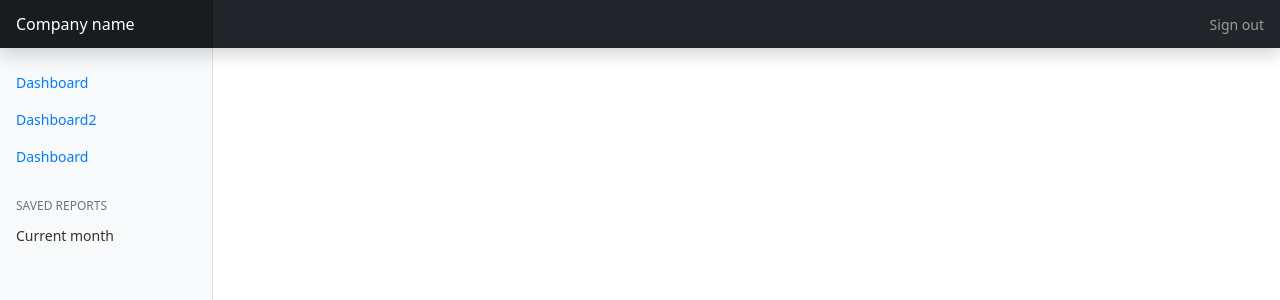
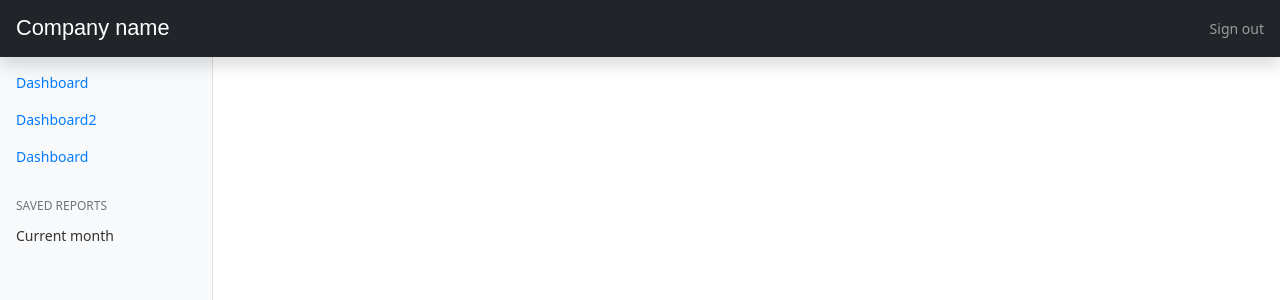
Before and after one commit to RViscarra17/bolsa-en-linea-front, an Angular app: page / in a window 1280 px wide. Shown: the top 300 px of the page. Built offline with nearby package versions, Linux system fonts and the light colour scheme.

Commit message:
Listar usuarios

```diff
--- a/angular.json
+++ b/angular.json
@@ -1,5 +1,8 @@
 {
   "$schema": "./node_modules/@angular/cli/lib/config/schema.json",
+  "cli": {
+    "analytics": "36ca45fb-66a8-4c7a-8656-63b6d573709c"
+  },
   "version": 1,
   "newProjectRoot": "projects",
   "projects": {
--- /dev/null
+++ b/src/app/admin/usuarios/pages/listar/listar.component.html
@@ -0,0 +1 @@
+<p>listar works!</p>
--- /dev/null
+++ b/src/app/admin/usuarios/pages/listar/listar.component.ts
@@ -0,0 +1,15 @@
+import { Component, OnInit } from '@angular/core';
+
+@Component({
+  selector: 'app-listar',
+  templateUrl: './listar.component.html',
+  styleUrls: ['./listar.component.css']
+})
+export class ListarComponent implements OnInit {
+
+  constructor() { }
+
+  ngOnInit(): void {
+  }
+
+}
--- a/src/styles.css
+++ b/src/styles.css
@@ -73,9 +73,12 @@ body {
   .navbar-brand {
     padding-top: .75rem;
     padding-bottom: .75rem;
-    font-size: 1rem;
-    background-color: rgba(0, 0, 0, .25);
-    box-shadow: inset -1px 0 0 rgba(0, 0, 0, .25);
+    /* font-size: 1rem; */
+    font-size:1.70vw;
+    font-family: "Sofia", sans-serif;
+    /* font-family: "Lucida Handwriting", cursive; */
+    /* background-color: rgba(0, 0, 0, .25); */
+    /* box-shadow: inset -1px 0 0 rgba(0, 0, 0, .25); */
   }
 
   .navbar .navbar-toggler {
```
Also changed, not shown: src/app/admin/usuarios/usuarios-routing.module.ts (+13 -2 lines), src/app/admin/usuarios/pages/listar/listar.component.css (added).
